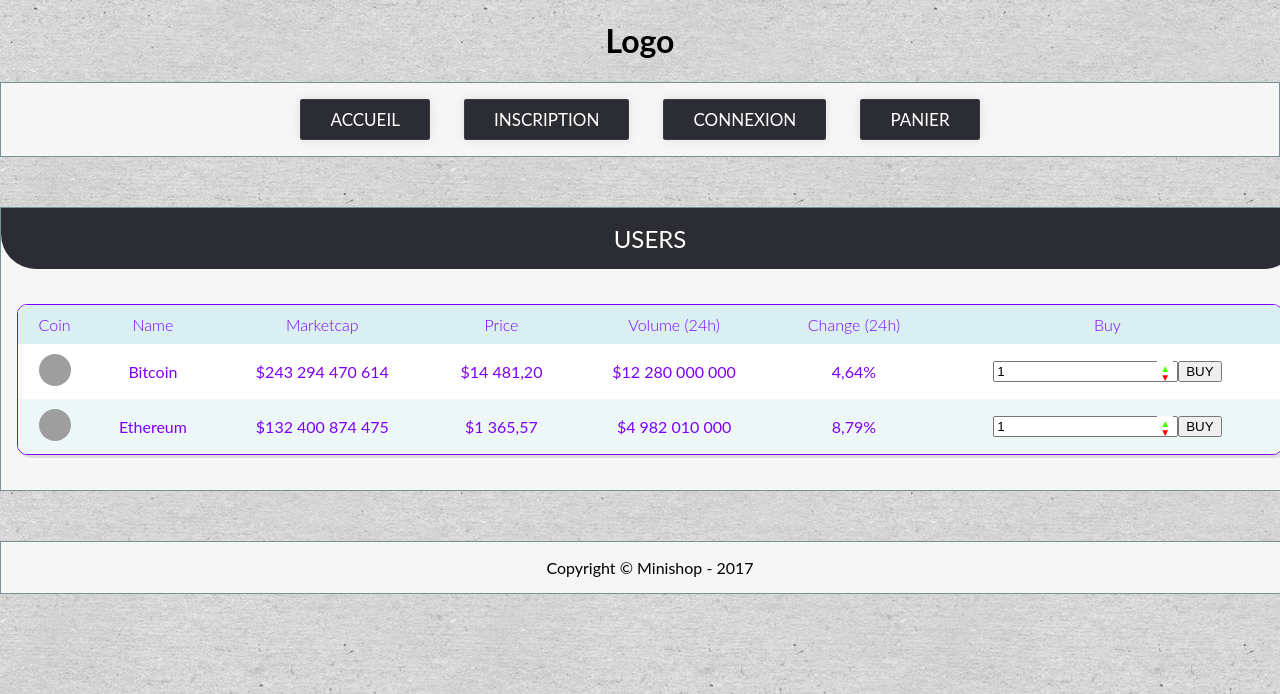
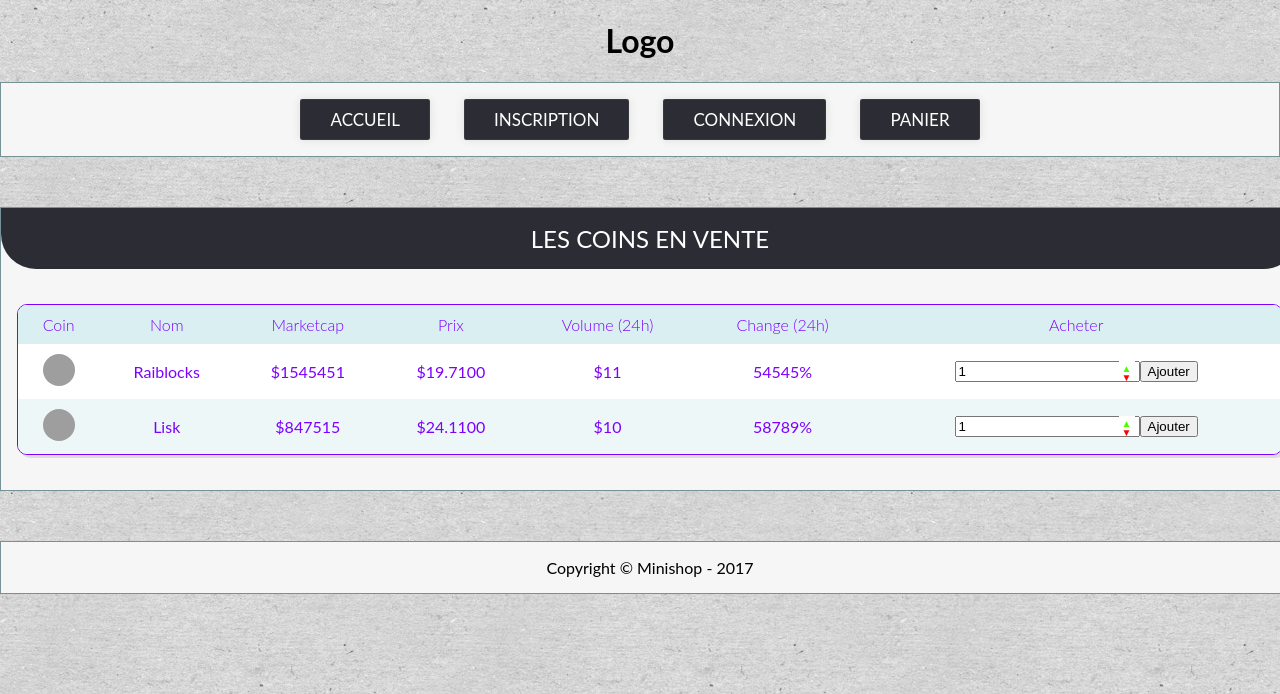
Before and after one commit to bbeldame/minishop, a PHP site: page /index.php in a window 1280 px wide. Shown: the top 694 px of the page. Run offline with PHP 8.4, Linux system fonts and the light colour scheme; data comes from the database, SQL or seed files in the repository; some libraries are stand-ins or nearby versions; grey boxes are pictures that could not be loaded.

Commit message:
Home query + sq refacto

```diff
--- a/src/private/functions/user.php
+++ b/src/private/functions/user.php
@@ -6,7 +6,7 @@ function hashPass($pass) {
 
 function doesUserExistsByMail($mail) {
   $mysqli = connectDB();
-  $res = mysqli_query($mysqli, "SELECT id FROM users_template WHERE email=\"".sq($mysqli, $mail)."\";");
+  $res = mysqli_query($mysqli, "SELECT id FROM users_template WHERE email=\"".sq($mail)."\";");
   $found = mysqli_num_rows($res) > 0;
   closeDB($mysqli);
   return ($found);
@@ -14,7 +14,7 @@ function doesUserExistsByMail($mail) {
 
 function doesUserExistsByUsername($username) {
   $mysqli = connectDB();
-  $res = mysqli_query($mysqli, "SELECT id FROM users_template WHERE username=\"".sq($mysqli, $username)."\";");
+  $res = mysqli_query($mysqli, "SELECT id FROM users_template WHERE username=\"".sq($username)."\";");
   $found = mysqli_num_rows($res) > 0;
   closeDB($mysqli);
   return ($found);
@@ -23,7 +23,7 @@ function doesUserExistsByUsername($username) {
 function registerUser($username, $email, $password) {
   $mysqli = connectDB();
   $res = mysqli_query($mysqli, "INSERT INTO users_template (username, email, password, `right`)
-  VALUES ('".sq($mysqli, $username)."', '".sq($mysqli, $email)."', '".hashPass($password)."', 1);");
+  VALUES ('".sq($username)."', '".sq($email)."', '".hashPass($password)."', 1);");
   closeDB($mysqli);
   return true;
 }
@@ -31,7 +31,7 @@ function registerUser($username, $email, $password) {
 function verifyLogin($username, $password) {
   $mysqli = connectDB();
   $res = mysqli_query($mysqli, "SELECT id FROM users_template WHERE
-  username=\"".sq($mysqli, $username)."\" AND password=\"".hashPass($password)."\";");
+  username=\"".sq($username)."\" AND password=\"".hashPass($password)."\";");
   $found = mysqli_num_rows($res) > 0;
   closeDB($mysqli);
   return ($found);
@@ -39,7 +39,7 @@ function verifyLogin($username, $password) {
 
 function getRightsOfUser($username) {
   $mysqli = connectDB();
-  $res = mysqli_query($mysqli, "SELECT `right` FROM users_template WHERE username='".sq($mysqli, $username)."' limit 1;");
+  $res = mysqli_query($mysqli, "SELECT `right` FROM users_template WHERE username='".sq($username)."' limit 1;");
   $value = mysqli_fetch_object($res);
   closeDB($mysqli);
   return $value->right;
@@ -47,7 +47,7 @@ function getRightsOfUser($username) {
 
 function changeRightsOfUser($idUser, $newRights) {
   $mysqli = connectDB();
-  $res = mysqli_result($mysqli, "UPDATE users_template SET `right`=".sq($mysqli, $newRights)." WHERE id=".sq($mysqli, $idUser).";");
+  $res = mysqli_result($mysqli, "UPDATE users_template SET `right`=".sq($newRights)." WHERE id=".sq($idUser).";");
   closeDB($mysqli);
   return true;
 }
@@ -96,7 +96,7 @@ function isConnectedUser() {
 
 function getIdUser($username) {
   $mysqli = connectDB();
-  $res = mysqli_query($mysqli, "SELECT `id` FROM users_template WHERE username='".sq($mysqli, $username)."' limit 1;");
+  $res = mysqli_query($mysqli, "SELECT `id` FROM users_template WHERE username='".sq($username)."' limit 1;");
   $value = mysqli_fetch_object($res);
   closeDB($mysqli);
   return $value->id;
--- a/src/private/views/home.php
+++ b/src/private/views/home.php
@@ -1,35 +1,42 @@
-<div class="page-header">Users</div>
+<?php
+    $query = "SELECT ct.price, ct.stock, ct.market_cap, ct.percent_change_1h,
+        ct.percent_change_24h, ct.percent_change_7d,
+        ct.volume_24h,
+        ct.name, ct.id, GROUP_CONCAT(cc.name)
+        FROM coins_template ct
+        JOIN coins_template_has_coins_categories_template ci
+        ON ct.id=ci.coins_template_id
+        JOIN coins_categories_template cc
+        ON cc.id=ci.coins_categories_template_id
+        GROUP BY ct.id;";
+    $results = rawQuery($query, true);
+?>
+
+<div class="page-header">Les coins en vente</div>
 
 <div class="table-elements">
     <table cellspacing="0">
         <tr>
             <th>Coin</th>
-            <th>Name</th>
+            <th>Nom</th>
             <th>Marketcap</th>
-            <th>Price</th>
+            <th>Prix</th>
             <th>Volume (24h)</th>
             <th>Change (24h)</th>
-            <th>Buy</th>
+            <th>Acheter</th>
         </tr>
 
+        <?php
+            foreach ($results as $k => $v) { ?>
         <tr>
-            <td><img src="https://files.coinmarketcap.com/static/img/coins/32x32/bitcoin.png" alt="" /></td>
-            <td>Bitcoin</td>
-            <td>$243 294 470 614</td>
-            <td>$14 481,20</td>
-            <td>$12 280 000 000</td>
-            <td>4,64%</td>
-            <td style="text-align: center"><span class='input-number-wrapper'><input value="1" type="number" step="1"></span><button>BUY</button></td>
+            <td><img src="https://files.coinmarketcap.com/static/img/coins/32x32/<?= $v["name"] ?>.png" alt="" /></td>
+            <td><?= ucfirst(strtolower ($v['name'])) ?></td>
+            <td>$<?= $v['market_cap'] ?></td>
+            <td>$<?= $v['price'] ?></td>
+            <td>$<?= $v['volume_24h'] ?></td>
+            <td><?= $v['percent_change_24h'] ?>%</td>
+            <td style="text-align: center"><span class='input-number-wrapper'><input value="1" type="number" min="1" step="1"></span><button>Ajouter</button></td>
         </tr>
-
-        <tr>
-            <td><img src="https://files.coinmarketcap.com/static/img/coins/32x32/ethereum.png" alt="" /></td>
-            <td>Ethereum</td>
-            <td>$132 400 874 475</td>
-            <td>$1 365,57</td>
-            <td>$4 982 010 000</td>
-            <td>8,79%</td>
-            <td style="text-align: center"><span class='input-number-wrapper'><input value="1" type="number" step="1"></span><button>BUY</button></td>
-        </tr>
+        <?php } ?>
     </table>
 </div>
```
